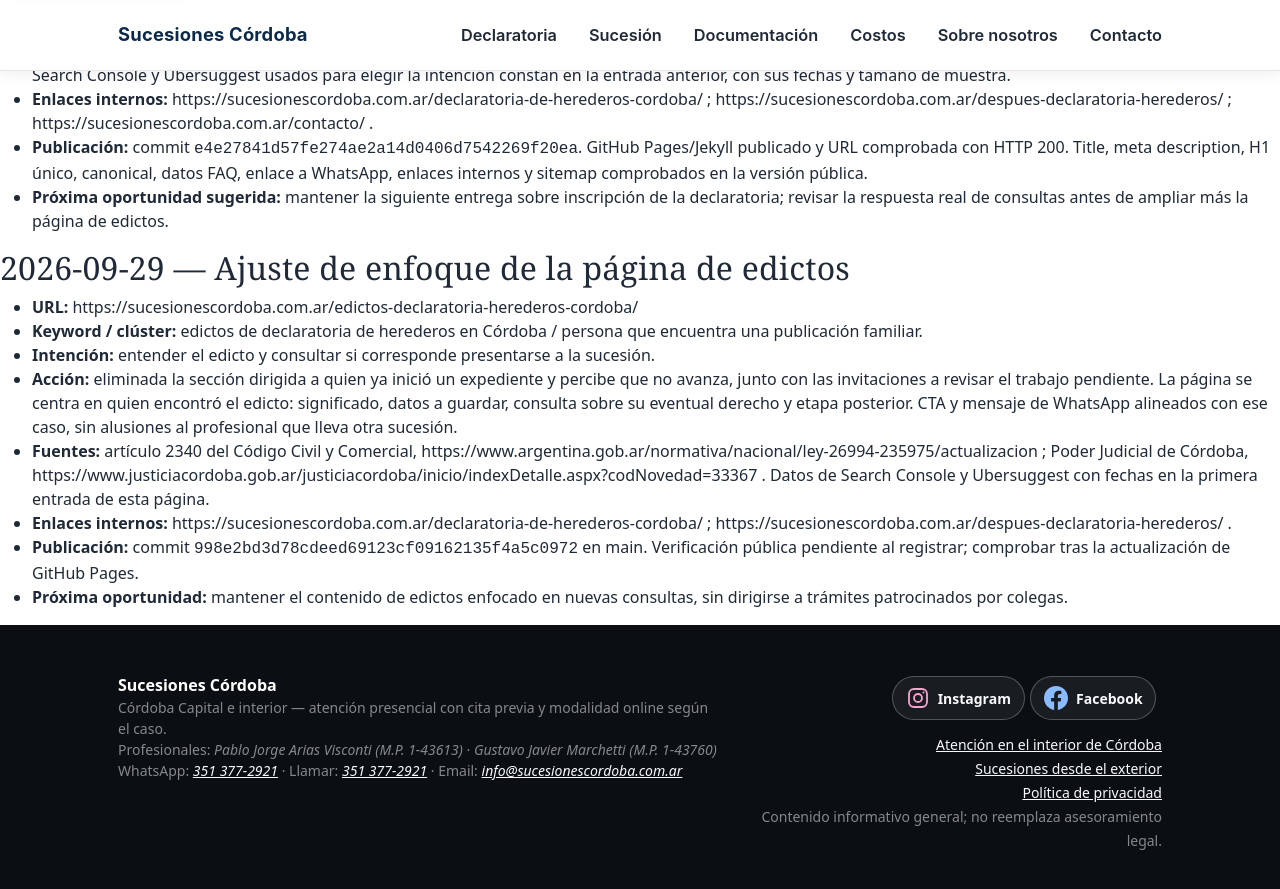
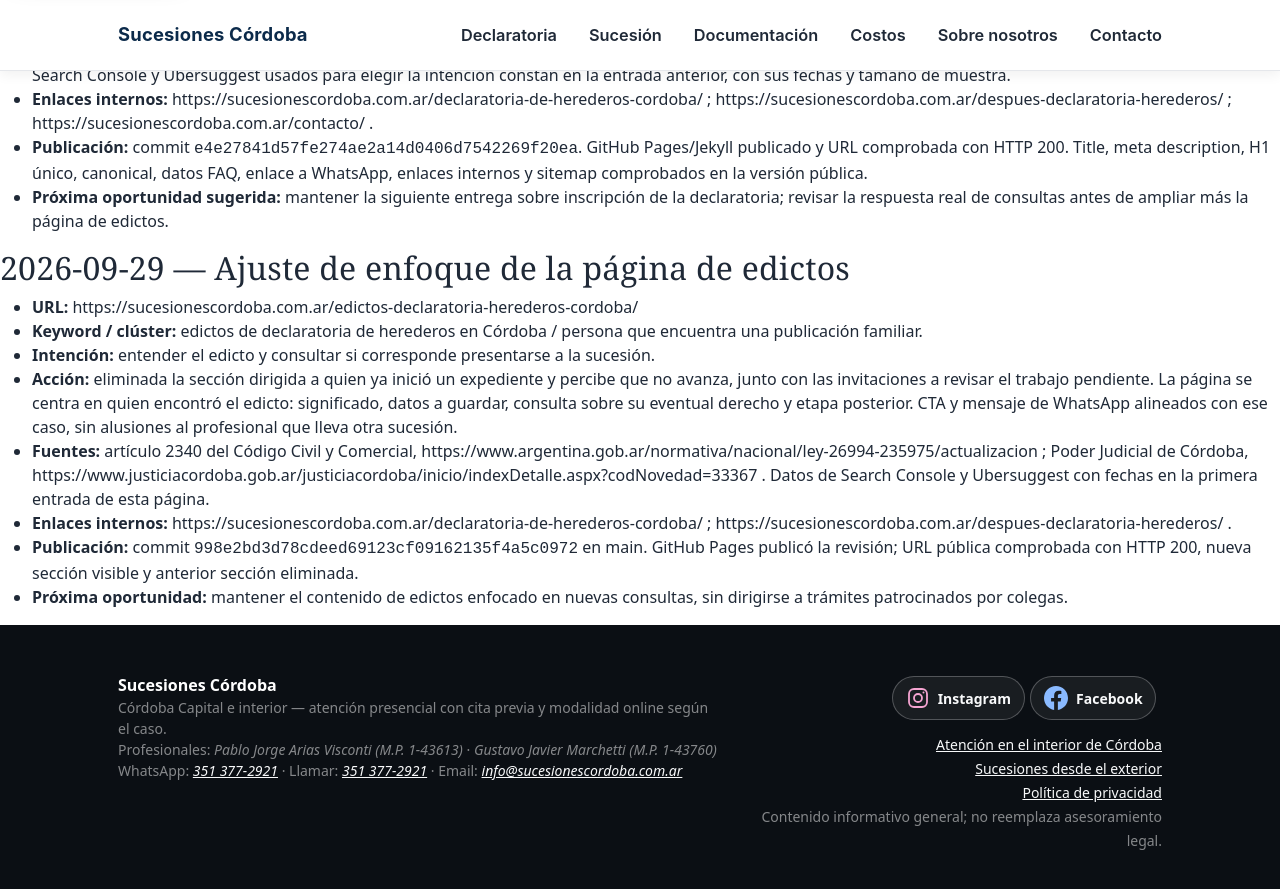
Before and after one commit to Elitedomainsx/sucesionescordoba, a Jekyll site: the page built from work/automation-publication-log.md, in a window 1280 px wide and 900 px high, scrolled down 768 px. Shown: the top 889 px of the window. Built offline with Jekyll 4.4.1, drawn with Linux system fonts in a browser that asks for light colours; our own code applies the rules of GitHub Pages for plain Markdown files.

Commit message:
Mark edicts revision verified on public site

```diff
--- a/work/automation-publication-log.md
+++ b/work/automation-publication-log.md
@@ -33,5 +33,5 @@ Este archivo corresponde únicamente a sucesionescordoba.com.ar.
 - **Acción:** eliminada la sección dirigida a quien ya inició un expediente y percibe que no avanza, junto con las invitaciones a revisar el trabajo pendiente. La página se centra en quien encontró el edicto: significado, datos a guardar, consulta sobre su eventual derecho y etapa posterior. CTA y mensaje de WhatsApp alineados con ese caso, sin alusiones al profesional que lleva otra sucesión.
 - **Fuentes:** artículo 2340 del Código Civil y Comercial, https://www.argentina.gob.ar/normativa/nacional/ley-26994-235975/actualizacion ; Poder Judicial de Córdoba, https://www.justiciacordoba.gob.ar/justiciacordoba/inicio/indexDetalle.aspx?codNovedad=33367 . Datos de Search Console y Ubersuggest con fechas en la primera entrada de esta página.
 - **Enlaces internos:** https://sucesionescordoba.com.ar/declaratoria-de-herederos-cordoba/ ; https://sucesionescordoba.com.ar/despues-declaratoria-herederos/ .
-- **Publicación:** commit `998e2bd3d78cdeed69123cf09162135f4a5c0972` en main. Verificación pública pendiente al registrar; comprobar tras la actualización de GitHub Pages.
+- **Publicación:** commit `998e2bd3d78cdeed69123cf09162135f4a5c0972` en main. GitHub Pages publicó la revisión; URL pública comprobada con HTTP 200, nueva sección visible y anterior sección eliminada.
 - **Próxima oportunidad:** mantener el contenido de edictos enfocado en nuevas consultas, sin dirigirse a trámites patrocinados por colegas.
```
